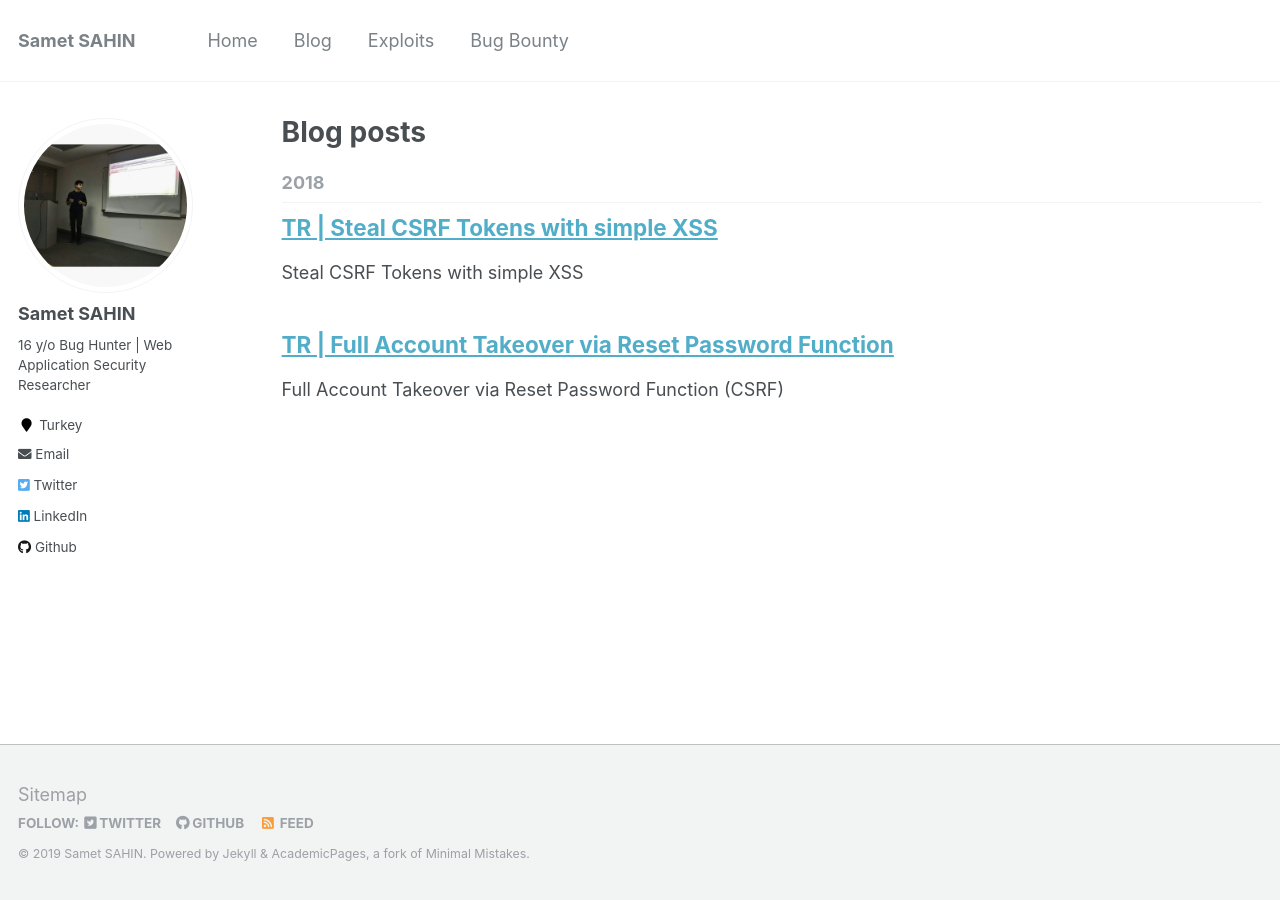
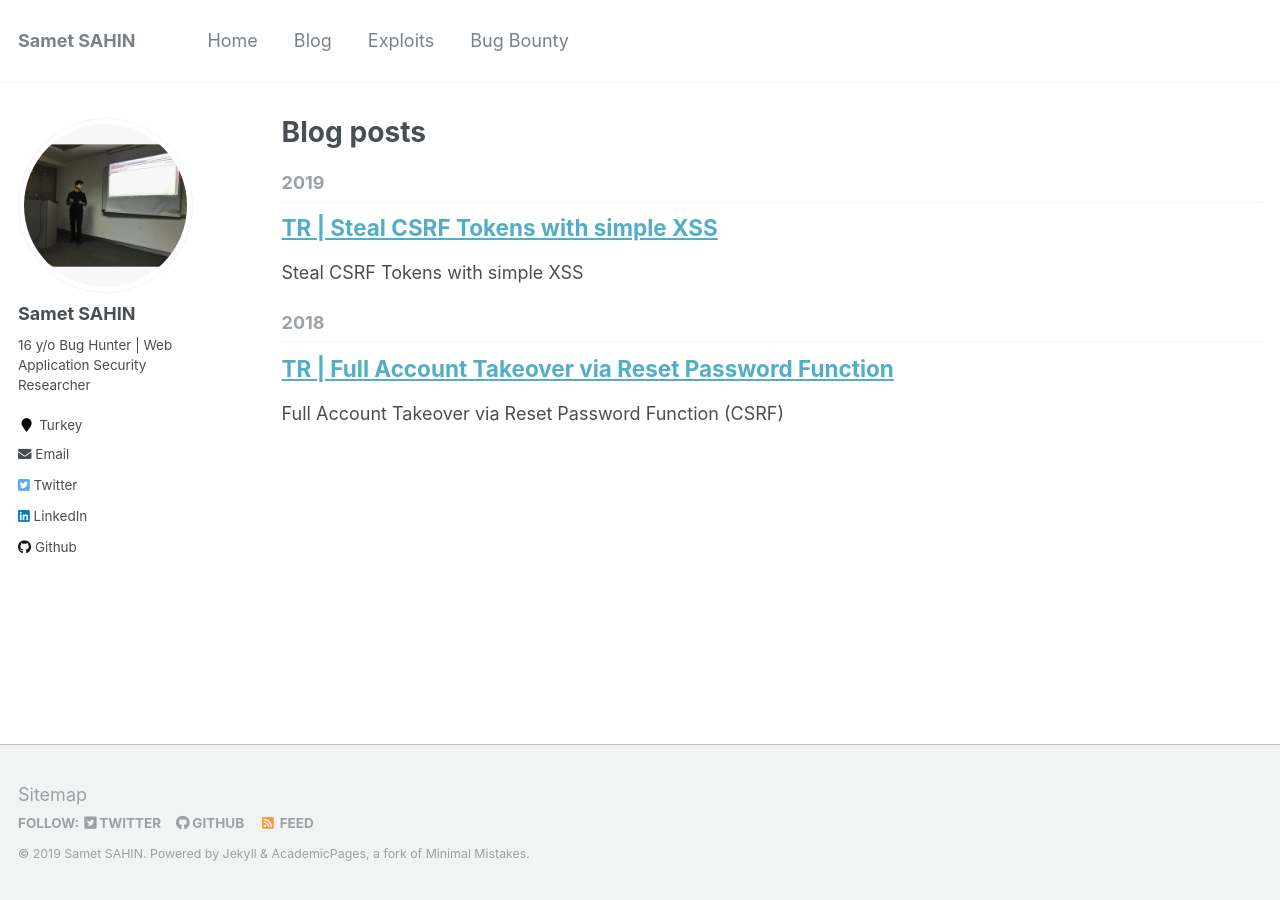
Before and after one commit to sametsahinnet/netwebsite, a Jekyll site: the page built from _pages/year-archive.html, in a window 1280 px wide. Built offline with Jekyll 4.4.1, drawn with Linux system fonts in a browser that asks for light colours.

Commit message:
Update 2019-06-27-steal-csrf-tokens-with-simple-xss.md

```diff
--- a/_posts/2019-06-27-steal-csrf-tokens-with-simple-xss.md
+++ b/_posts/2019-06-27-steal-csrf-tokens-with-simple-xss.md
@@ -1,6 +1,6 @@
 ---
 title: 'TR \| Steal CSRF Tokens with simple XSS'
-date: 2018-06-12
+date: 2019-06-27
 permalink: /posts/steal-csrf-tokens-with-simple-xss/
 tags:
   - xss
```
